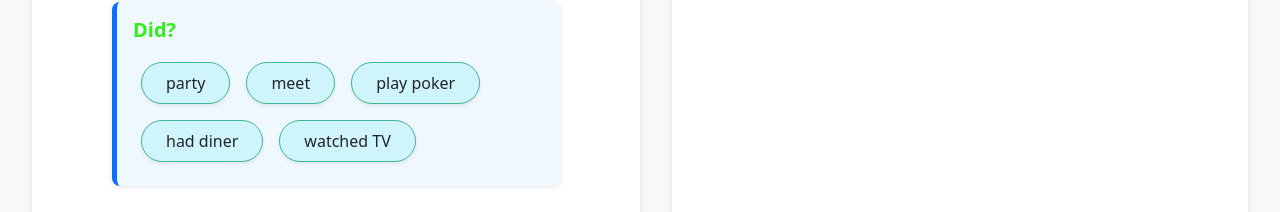
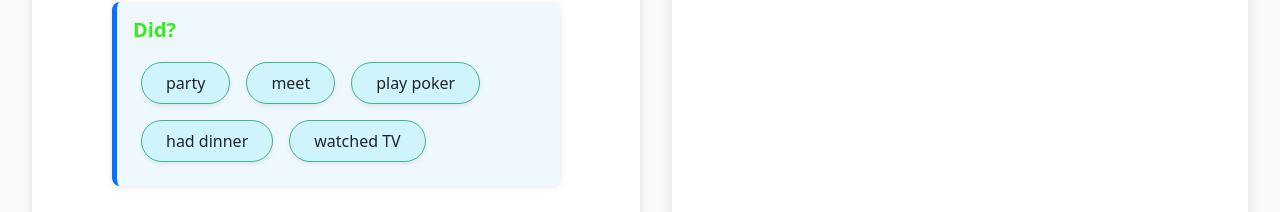
Before and after one commit to molnarimi0211/Media_detective_pet, a React (Vite) app in the folder frontend/: page /media in a window 1280 px wide. Shown: the part 526-738 px from the top of the page. Built offline with nearby package versions, Linux system fonts and the light colour scheme.

Commit message:
Corrected typos

```diff
--- a/frontend/src/Media.jsx
+++ b/frontend/src/Media.jsx
@@ -92,7 +92,7 @@ export default function Media() {
     { id: '11', word: 'party' },
     { id: '12', word: 'meet' },
     { id: '13', word: 'play poker' },
-    { id: '14', word: 'had diner' },
+    { id: '14', word: 'had dinner' },
     { id: '15', word: 'watched TV' },
   ]);
 
```
